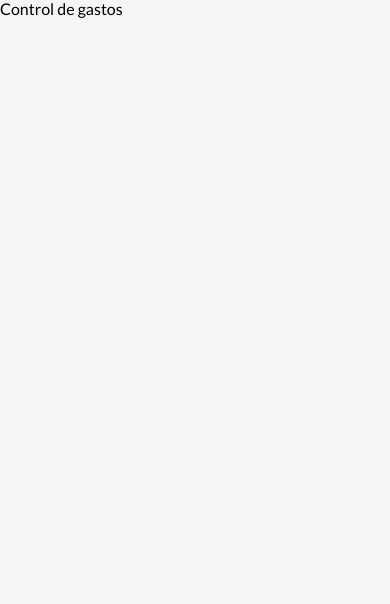
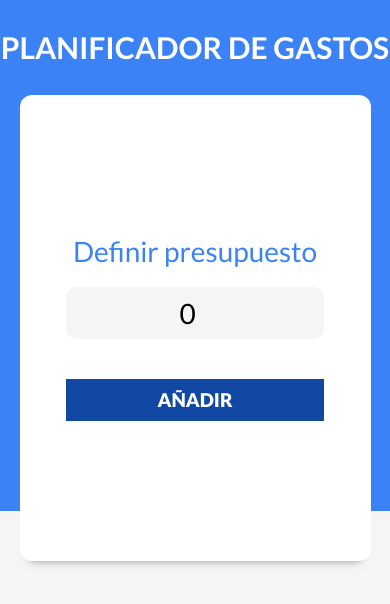
Before and after one commit to 1gabrielcarrizo/expenses-control, a React (Vite) app: page / in a window 390 px wide. Shown: the top 604 px of the page. Built offline with nearby package versions, Linux system fonts and the light colour scheme.

Commit message:
adding modal

```diff
--- a/src/App.jsx
+++ b/src/App.jsx
@@ -1,8 +1,34 @@
-import React from 'react'
+import React, { useState } from 'react'
+import Header from './components/Header'
+import IconoNuevoGasto from './assets/img/nuevo-gasto.svg'
+import Modal from './Modal'
 
 const App = () => {
+  const [presupuesto, setPresupuesto] = useState(0)
+  const [isValidPresupuesto, setIsValidPresupuesto] = useState(false)
+  const [modal, setModal] = useState(false)
+
+  const handleNuevoGasto = () => {
+    setModal(true)
+  }
+
   return (
-    <div>Control de gastos</div>
+    <div>
+      <Header
+        presupuesto={presupuesto}
+        setPresupuesto={setPresupuesto}
+        isValidPresupuesto={isValidPresupuesto}
+        setIsValidPresupuesto={setIsValidPresupuesto} />
+
+      {isValidPresupuesto && (
+
+        <div className="nuevo-gasto">
+          <img src={IconoNuevoGasto} alt="icono-nuevo-gasto" onClick={handleNuevoGasto} />
+        </div>
+      )}
+
+      {modal && <Modal setModal={setModal}/>}
+    </div>
   )
 }
 
--- /dev/null
+++ b/src/Modal.jsx
@@ -0,0 +1,19 @@
+import React from 'react'
+import CerrarBtn from './assets/img/cerrar.svg'
+
+const Modal = ({setModal}) => {
+
+    const ocultarModal = () => {
+        setModal(false)
+    }
+
+    return (
+        <div className='modal'>
+            <div className="cerrar-modal">
+                <img src={CerrarBtn} alt="cerrar modal" onClick={ocultarModal} />
+            </div>
+        </div>
+    )
+}
+
+export default Modal
--- /dev/null
+++ b/src/components/BudgetControl.jsx
@@ -0,0 +1,32 @@
+import React from 'react'
+
+const BudgetControl = ({presupuesto}) => {
+
+    const formatearCantidad = (cantidad) => {
+        return cantidad.toLocaleString('en-US', {
+            style: 'currency',
+            currency: 'USD'
+        })
+    }
+
+  return (
+    <div className='contenedor-presupuesto contenedor sombra dos-columnas'>
+        <div>
+            <p>Grafica aqui</p>
+        </div>
+        <div className='contenido-presupuesto'>
+            <p>
+                <span>Presupuesto: </span> {formatearCantidad(presupuesto)}
+            </p>
+            <p>
+                <span>Disponible: </span> {formatearCantidad(0)}
+            </p>
+            <p>
+                <span>Gastado: </span> {formatearCantidad(0)}
+            </p>
+        </div>
+    </div>
+  )
+}
+
+export default BudgetControl
--- /dev/null
+++ b/src/components/Header.jsx
@@ -0,0 +1,22 @@
+import React from 'react'
+import NewBudget from './NewBudget'
+import BudgetControl from './BudgetControl'
+
+const Header = ({ presupuesto, setPresupuesto, isValidPresupuesto, setIsValidPresupuesto }) => {
+  return (
+    <header>
+      <h1>Planificador de gastos</h1>
+      {isValidPresupuesto ? (
+        <BudgetControl
+        presupuesto={presupuesto}/>
+      ) : (
+        <NewBudget
+          presupuesto={presupuesto}
+          setPresupuesto={setPresupuesto}
+          setIsValidPresupuesto={setIsValidPresupuesto} />
+      )}
+    </header>
+  )
+}
+
+export default Header
--- /dev/null
+++ b/src/components/Message.jsx
@@ -0,0 +1,9 @@
+import React from 'react'
+
+const Message = ({children, tipo}) => {
+  return (
+    <div className={`alerta ${tipo}`}>{children}</div>
+  )
+}
+
+export default Message
--- /dev/null
+++ b/src/components/NewBudget.jsx
@@ -0,0 +1,38 @@
+import React, { useState } from 'react'
+import Message from './Message'
+
+const NewBudget = ({presupuesto, setPresupuesto, setIsValidPresupuesto}) => {
+
+  const [mensaje, setMensaje] = useState('')
+
+  const handlePresupuesto = (e) => {
+    e.preventDefault()
+    if(presupuesto <= 0){
+      setMensaje('No es un presupuesto valido')
+      return
+    }
+    setMensaje('')
+    setIsValidPresupuesto(true)
+  }
+
+  return (
+    <div className='contenedor-presupuesto contenedor sombra'>
+        <form className='formulario' onSubmit={handlePresupuesto}>
+            <div className="campo">
+                <label htmlFor='presupuesto'>Definir presupuesto</label>
+                <input
+                id='presupuesto'
+                className='nuevo-presupuesto'
+                type="number"
+                placeholder='Añade tu presupuesto'
+                value={presupuesto}
+                onChange={e => setPresupuesto(Number(e.target.value))} />
+            </div>
+            <input type="submit" value='Añadir' />
+            {mensaje && <Message tipo='error'>{mensaje}</Message>}
+        </form>
+    </div>
+  )
+}
+
+export default NewBudget
--- a/src/index.css
+++ b/src/index.css
@@ -185,6 +185,7 @@ header h1 {
 .formulario input[type="number"].nuevo-presupuesto {
     font-size: 2.8rem;
     text-align: center;
+    width: 100%;
 }
 
 .contenedor-presupuesto svg {
@@ -404,3 +405,10 @@ body .modal {
     font-size: 2.4rem;
     text-align: right;
 }
+
+@media (max-width: 410px) {
+    h1{
+        font-size: 3rem;
+        word-wrap: break-word;
+    }
+}
```
